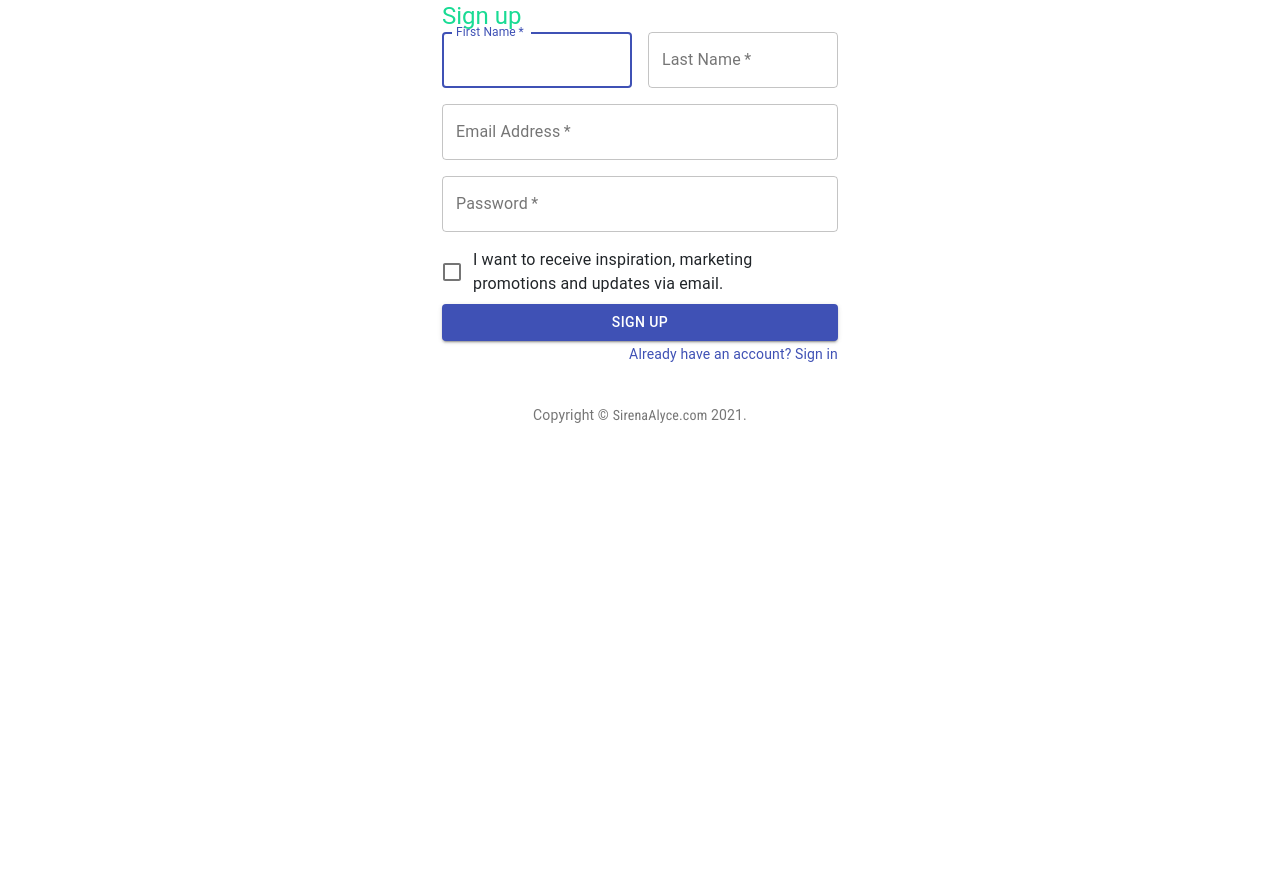
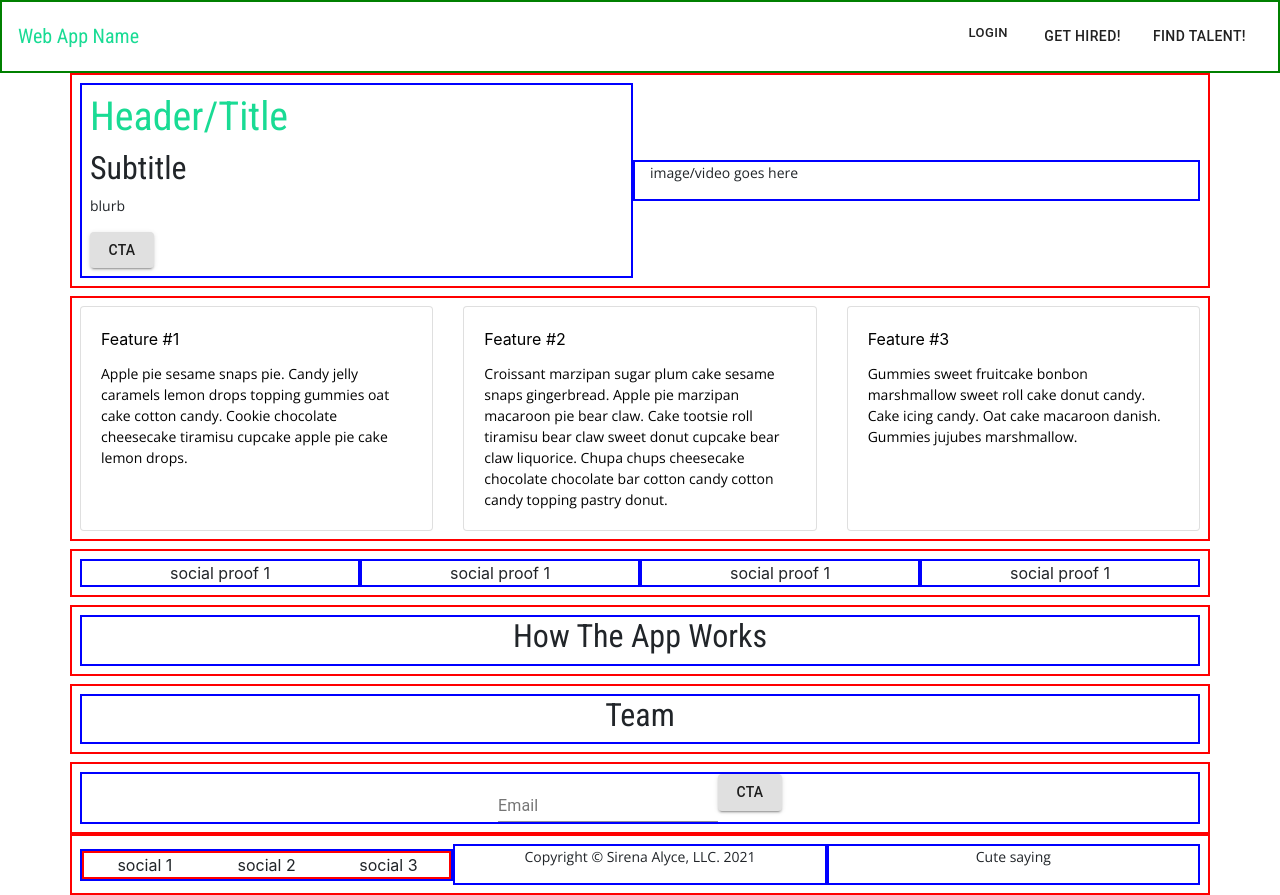
Before and after one commit to SirenaAlyceDev/job-board, a React (Create React App) app: page /home in a window 1280 px wide. Before the commit the page ends 800 px from the top, so only its background shows below. Built offline with nearby package versions, Linux system fonts and the light colour scheme.

Commit message:
added page routing

```diff
--- a/package.json
+++ b/package.json
@@ -15,6 +15,7 @@
     "react": "^17.0.2",
     "react-dom": "^17.0.2",
     "react-redux": "^7.2.3",
+    "react-router-dom": "^5.2.0",
     "react-scripts": "4.0.3",
     "reactstrap": "^8.9.0",
     "redux": "^4.0.5",
--- a/src/App.js
+++ b/src/App.js
@@ -1,17 +1,31 @@
-import LandingPage from './components/LandingPageComponent'
-import EmployerComponent from './components/EmployerComponent'
-import './App.css';
-import Login from './components/LoginComponent';
-import EmployerSignUp from './components/EmployerSignUpComponent';
-import ApplicantSignup from './components/ApplicantSignUpComponent';
+import React from "react";
+import { Provider } from "react-redux";
+import { createStore, applyMiddleware, compose } from "redux";
+import thunk from "redux-thunk";
+import reducers from "./reducers";
+import { BrowserRouter } from "react-router-dom";
+import "./App.css";
+import Main from './components/MainComponent';
+import LandingPage from "./components/LandingPageComponent";
+import EmployerComponent from "./components/EmployerComponent";
+import Login from "./components/LoginComponent";
+import EmployerSignUp from "./components/EmployerSignUpComponent";
+import ApplicantSignup from "./components/ApplicantSignUpComponent";
+
+const store = createStore(reducers, compose(applyMiddleware(thunk)));
 
 function App() {
   return (
-    // <LandingPage />
-    // <EmployerComponent />
-    // <Login />
-    // <EmployerSignUp />
-    <ApplicantSignup />
+    <Provider store={store}>
+      <BrowserRouter>
+      <Main />
+        {/* <LandingPage /> */}
+        {/* <EmployerComponent /> */}
+        {/* <Login />
+     <EmployerSignUp />
+     <ApplicantSignup /> */}
+      </BrowserRouter>
+    </Provider>
   );
 }
 
--- a/src/components/HeaderComponent.js
+++ b/src/components/HeaderComponent.js
@@ -1,7 +1,16 @@
 import React, { useState } from "react";
 import "bootstrap/dist/css/bootstrap.min.css";
-import { Collapse, Navbar, NavbarToggler, NavbarBrand, Nav, NavLink, NavItem } from "reactstrap";
+import {
+  Collapse,
+  Navbar,
+  NavbarToggler,
+  NavbarBrand,
+  Nav,
+  NavItem,
+} from "reactstrap";
 import Button from "@material-ui/core/Button";
+import { NavLink } from 'react-router-dom';
+
 
 
 function Header() {
@@ -11,22 +20,30 @@ function Header() {
 
   return (
       <div>
-        <Navbar  expand="md" fluid>
+        <Navbar expand="md" fluid>
           <NavbarBrand href="/">Web App Name</NavbarBrand>
           <NavbarToggler onClick={toggle} />
           <Collapse isOpen={isOpen} navbar>
             <Nav className="ml-auto" navbar>
               <NavItem>
-                        <NavLink href="/">Home</NavLink>
+                <NavLink className="nav-link" to="/">
+                  Home
+                </NavLink>
               </NavItem>
               <NavItem>
-                        <Button size="small" href="/">Login</Button>
+                <NavLink className="nav-link" to="/login">
+                  <Button size="small">Login</Button>
+                </NavLink>
               </NavItem>
               <NavItem>
-                        <Button size="medium" href="/">Get Hired!</Button>
+                <NavLink className="nav-link" to="/applicant-signup">
+                  <Button size="medium">Get Hired!</Button>
+                </NavLink>
               </NavItem>
               <NavItem>
-                        <Button size="medium" href="/">Find Talent!</Button>
+                <NavLink className="nav-link" to="/employer-signup">
+                  <Button size="medium">Find Talent!</Button>
+                </NavLink>
               </NavItem>
             </Nav>
           </Collapse>
--- a/src/components/LandingPageComponent.js
+++ b/src/components/LandingPageComponent.js
@@ -19,7 +19,7 @@ import TextField from "@material-ui/core/TextField";
 function LandingPage() {
   return (
     <>
-      <Header />
+      {/* <Header /> */}
       <Container>
         <Row className="align-items-center mb-2 p-2">
           <Col className="p-2">
--- /dev/null
+++ b/src/components/MainComponent.js
@@ -0,0 +1,31 @@
+import React, { Component } from 'react';
+import { Switch, Route, Redirect } from 'react-router-dom';
+import LandingPage from './LandingPageComponent';
+import HeaderComponent from './HeaderComponent';
+import Login from './LoginComponent';
+import EmployerSignUp from './EmployerSignUpComponent';
+import ApplicantSignup from './ApplicantSignUpComponent';
+
+class Main extends Component {
+    render() {
+        const HomePage = () => {
+            return(
+                <LandingPage />
+            )
+        }
+        return (
+            <div>
+                <HeaderComponent />
+                <Switch>
+                    <Route path='/home' component={HomePage} />
+                    <Route path='/login' component={Login} />
+                    <Route path='/applicant-signup' component={ApplicantSignup} />
+                    <Route path='/employer-signup' component={EmployerSignUp} />
+                    <Redirect to='/home' />
+                </Switch>
+            </div>
+        )
+    }
+}
+
+export default Main;
--- a/src/index.js
+++ b/src/index.js
@@ -1,21 +1,15 @@
 import React from "react";
 import ReactDOM from "react-dom";
 import "./index.css";
-import { Provider } from "react-redux";
-import { createStore, applyMiddleware, compose } from "redux";
-import thunk from "redux-thunk";
-import reducers from "./reducers";
 import App from "./App";
 import reportWebVitals from "./reportWebVitals";
 
-const store = createStore(reducers, compose(applyMiddleware(thunk)));
+// const store = createStore(reducers, compose(applyMiddleware(thunk)));
 
 ReactDOM.render(
-  <Provider store={store}>
     <React.StrictMode>
       <App />
-    </React.StrictMode>
-  </Provider>,
+    </React.StrictMode>,
   document.getElementById("root")
 );
 
```
Also changed, not shown: 2 other files (tests, documents, lock files or other folders). Lines whose indentation alone changed are shown as unchanged.
